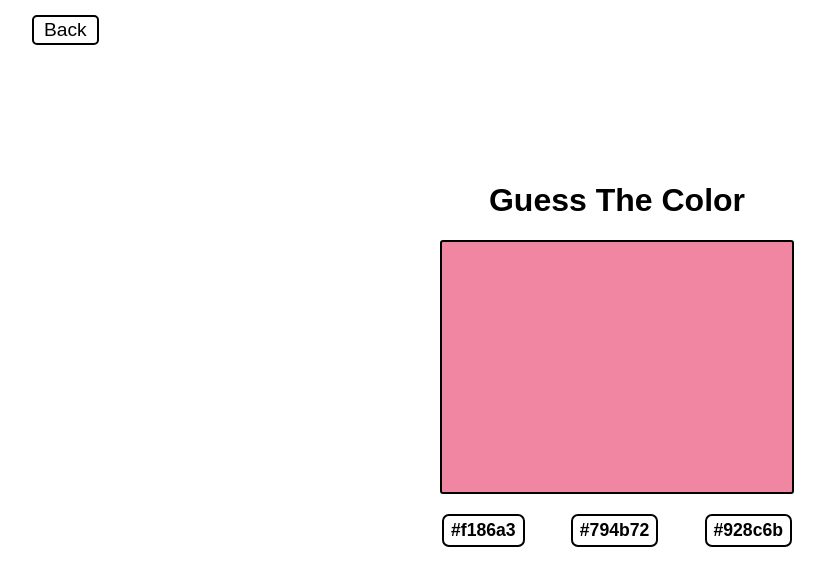
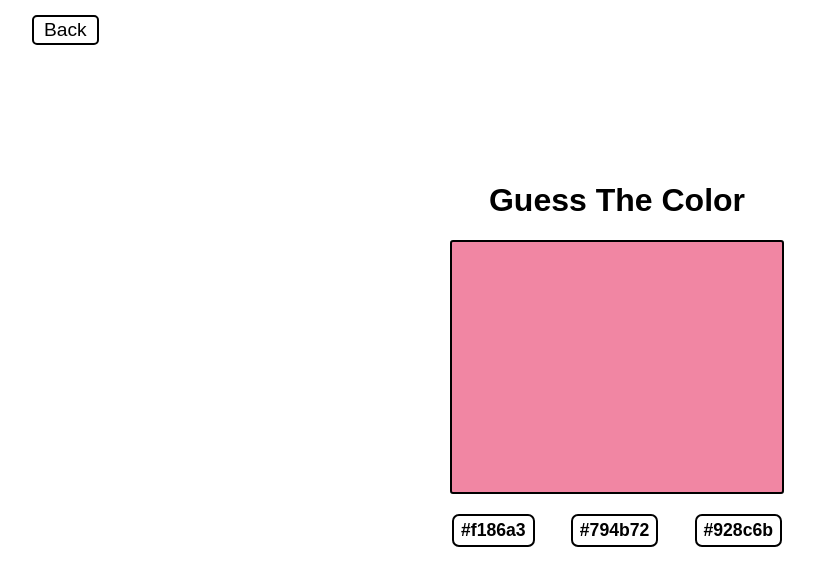
Before and after one commit to ZaidRasheed/mini-challenges-react, a React (Vite) app: page /Guess-The-Color in a window 1280 px wide. Shown: the top 586 px of the page, without its empty margins (23-848 px from the left). Built offline with nearby package versions, Linux system fonts and the light colour scheme.

Commit message:
color width adjustment

```diff
--- a/src/Guess the color/styles.module.css
+++ b/src/Guess the color/styles.module.css
@@ -13,11 +13,11 @@
     border-radius: 3px;
     border: 2px solid black;
     height: 250px;
-    width: 350px;
+    width: 330px;
 }
 
 .container{
-    width: 350px;
+    width: 330px;
     margin-top: 20px;
     display: flex;
     align-items: center;
```
